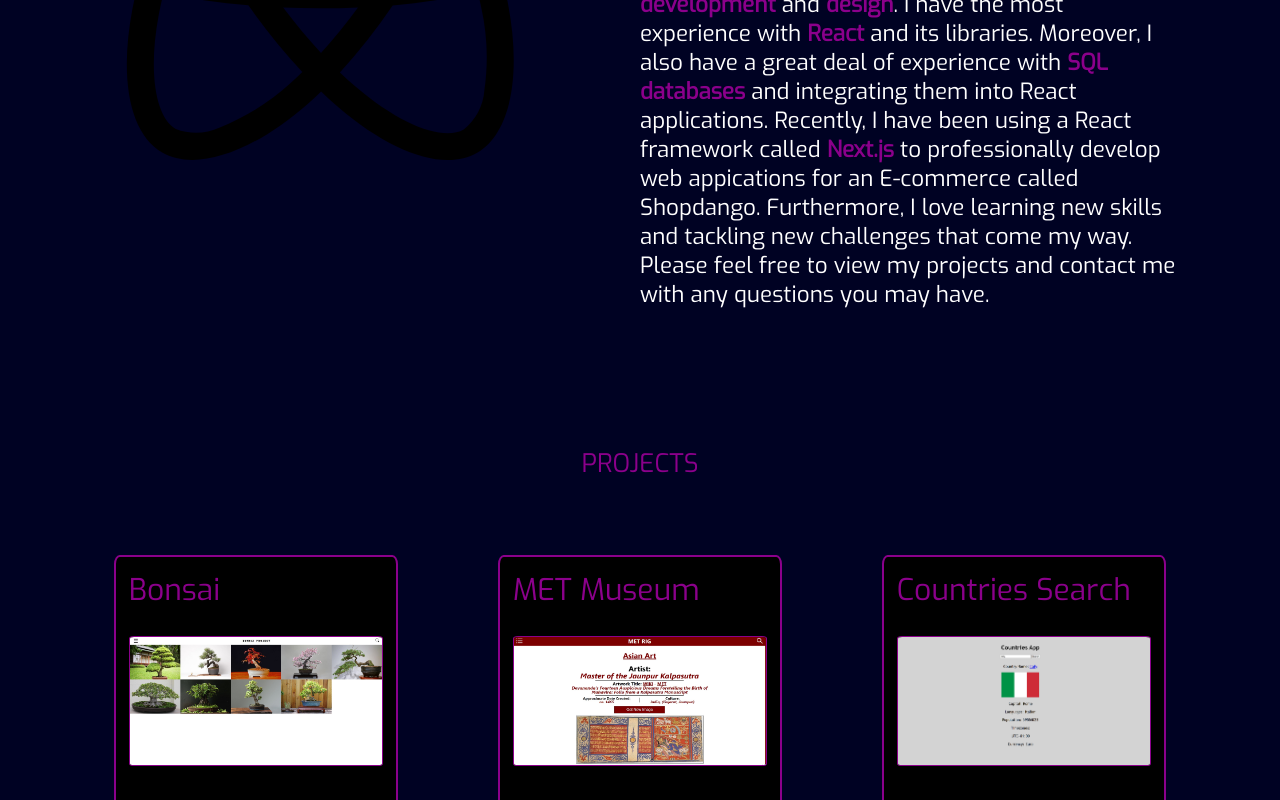
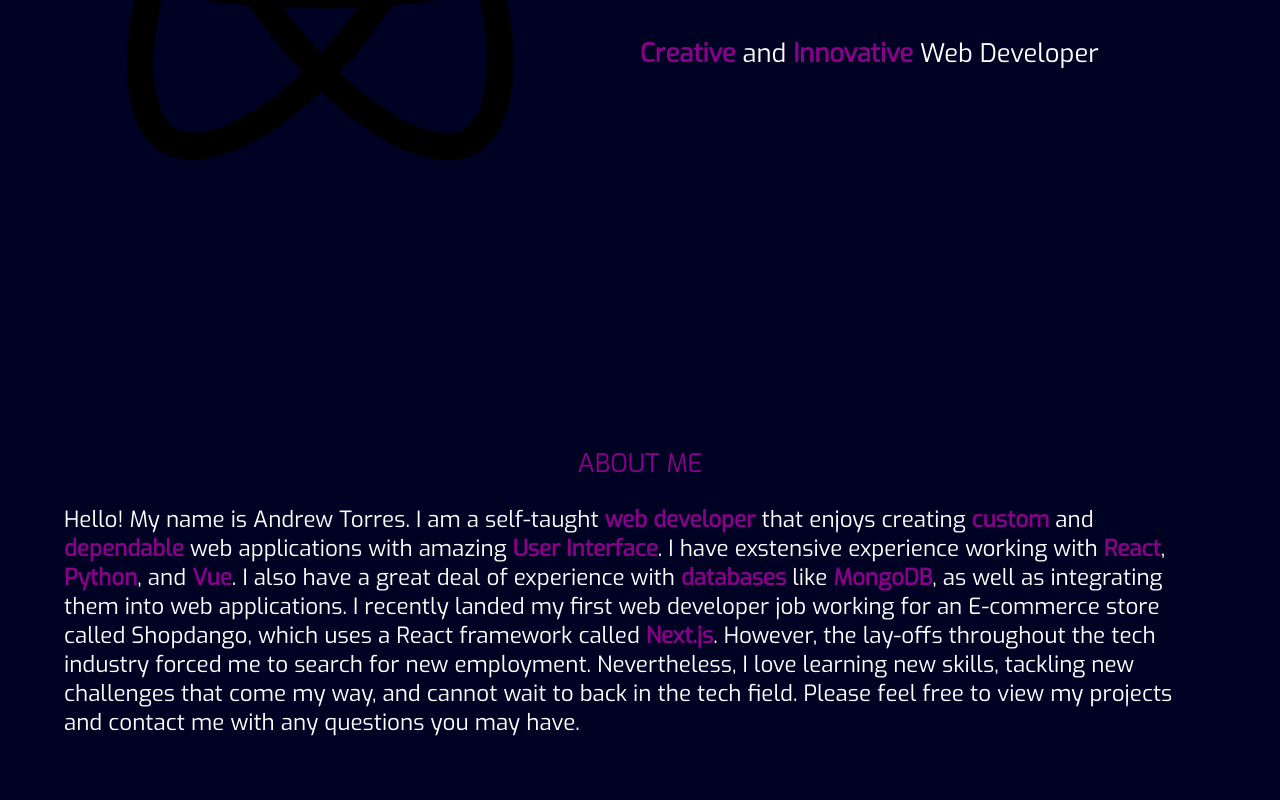
Before and after one commit to atorres1007/portfolio, a React (Create React App) app: page / in a window 1280 px wide. Shown: the part 540-1340 px from the top of the page. Built offline with nearby package versions, Linux system fonts and the light colour scheme.

Commit message:
added about me section

```diff
--- a/src/App.css
+++ b/src/App.css
@@ -89,7 +89,7 @@ body {
 .title {
     text-align: center;
     position: absolute;
-    top: 150px;
+    top: 25vh;
     left: 50vw;
     margin-top: 0;
     font-size: 3.5vw;
@@ -97,10 +97,10 @@ body {
     z-index: 1;
 }
 
-.bio {
-    margin-top: 100px;
+.home {
+    margin-top: 25vh;
     color: white;
-    font-size: 1.75vw;
+    font-size: 2vw;
     position: absolute;
     left: 50vw;
     top: 250px;
@@ -123,7 +123,28 @@ body {
 }
 
 
+/*-----About Section-----*/
+
+.about-section {
+    margin-left: 5vw;
+    margin-right: 5vw;
+    padding-top: 100px;
+    padding-bottom: 100px;
+}
+
+.about {
+    color: white;
+    font-size: 1.75vw;
+}
+
+
+
+
+
 /*-----Project Section-----*/
+
+
+
 
 
 .projects-section {
--- a/src/App.js
+++ b/src/App.js
@@ -35,7 +35,7 @@ export default function App () {
     })
   }
 
-  const headerLinks = ['Home', 'Projects', 'Resume', 'Contact']
+  const headerLinks = ['Home','About', 'Projects', 'Resume', 'Contact']
 
   const projects = [
     {name:'Bonsai', photo: bonsai, url: 'https://bonsai-website-clone-ufv9.vercel.app/', keywords: ['React, ', 'Multi-component, ', 'Clone, ', 'CSS '],
@@ -88,20 +88,42 @@ export default function App () {
 
         <p className="title" >ANDREW TORRES</p>
 
-        <div className='bio'>
+        <div className='home'>
 
           <p>
-            Hello! My name is Andrew Torres. I am a software developer
-            with a focus in <span className='focus'>front-end web development</span> and <span className='focus'>design</span>.
-            I have the most experience with<span className='focus'> React</span> and its libraries. Moreover, I also have a great deal of experience with
-            <span className='focus'> SQL databases</span> and integrating them into React applications.
-            Recently, I have been using a React framework called<span className='focus'> Next.js</span> to professionally develop web appications for
-            an E-commerce called Shopdango. Furthermore, I love learning new skills and tackling new challenges that come my way.
-            Please feel free to view my projects and contact me with any questions you may have.
+
+          <span className='focus'>Creative</span> and <span className='focus'>Innovative</span> Web Developer
           </p>
+
 
         </div>
         <FaReact  size='50vw' color='black' style={{position: 'absolute', top: '0px', left: '0px', zIndex:'0'}}/>
+
+      </div>
+
+
+
+
+      <div className='about-section' id='About'>
+
+        <p className='section-header'>
+
+          ABOUT ME
+
+        </p>
+
+        <p className='about'>
+
+          Hello! My name is Andrew Torres. I am a self-taught <span className='focus'> web developer</span> that enjoys creating <span className='focus'> custom</span> and <span className='focus'> dependable </span>
+          web applications with amazing <span className='focus'> User Interface</span>.
+          I have exstensive experience working with<span className='focus'> React</span>, <span className='focus'> Python</span>, and <span className='focus'>Vue</span>.
+          I also have a great deal of experience with <span className='focus'> databases</span> like <span className='focus'>MongoDB</span>, as well as integrating them into web applications.
+          I recently landed my first web developer job working for an E-commerce store called Shopdango, which uses a React framework called<span className='focus'> Next.js</span>.
+          However, the lay-offs throughout the tech industry forced me to search for new employment.
+          Nevertheless, I love learning new skills, tackling new challenges that come my way, and cannot wait to back in the tech field.
+          Please feel free to view my projects and contact me with any questions you may have.
+
+        </p>
 
       </div>
 
@@ -128,7 +150,7 @@ export default function App () {
                 </a>
               </p>
 
-              <img src={project.photo}/>
+              <img src={project.photo} alt='project'/>
 
               <div className='projectDescription'>
 
@@ -164,7 +186,7 @@ export default function App () {
 
         <div className='resume'>
 
-          <img src={resume}/>
+          <img src={resume} alt='resume'/>
 
         </div>
 
```
